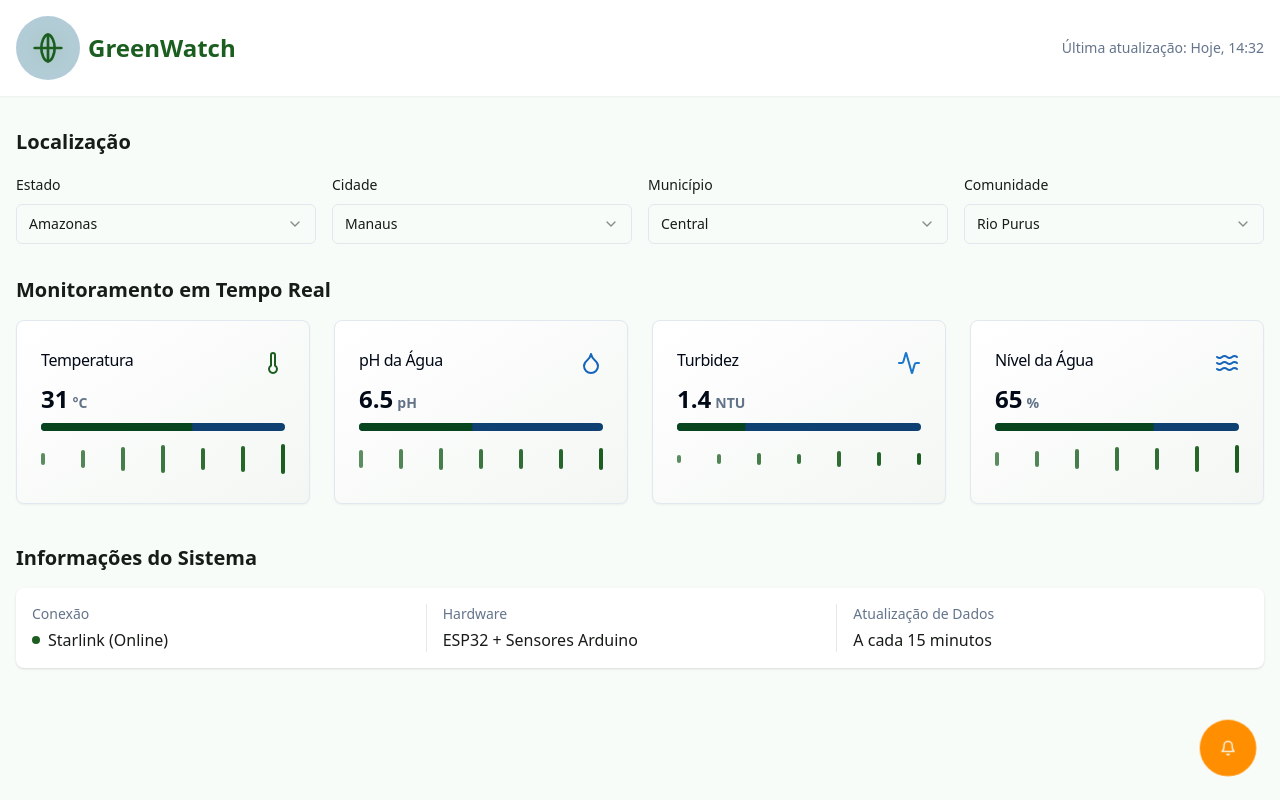
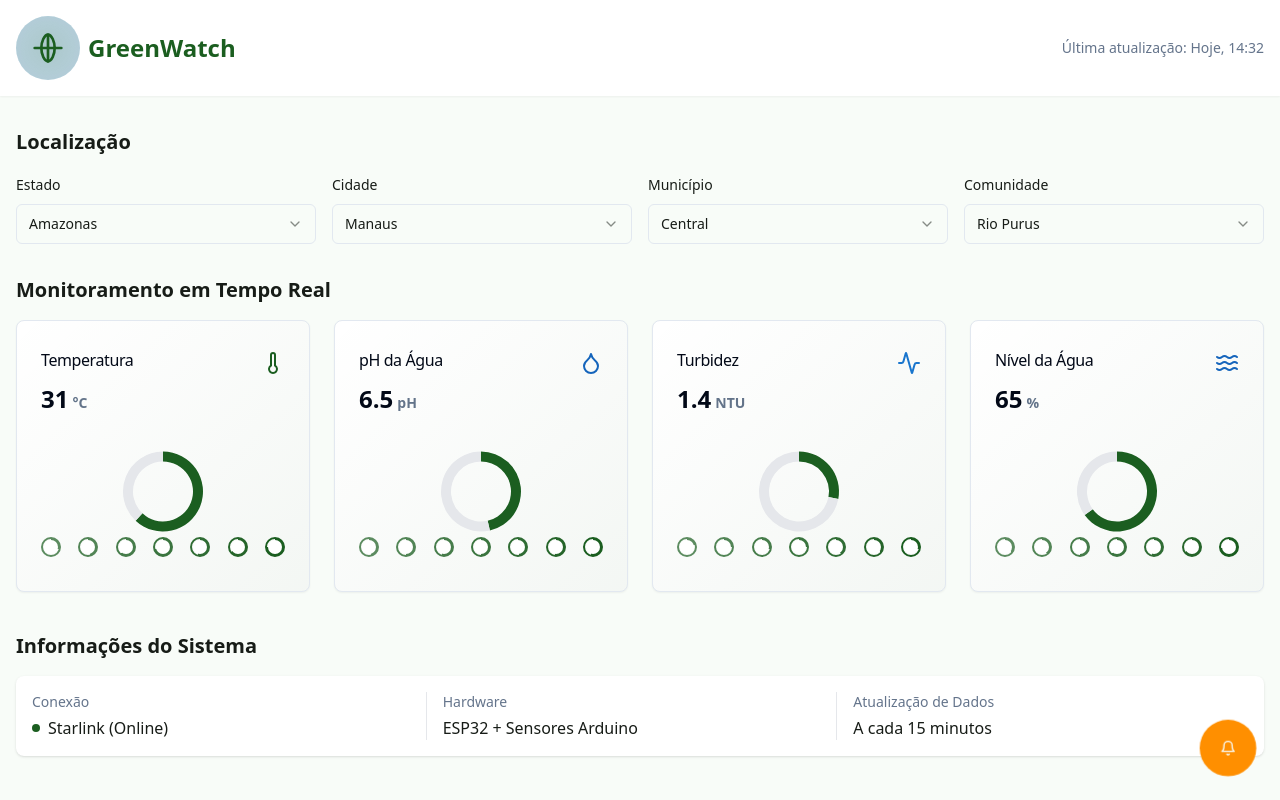
Before and after one commit to NalielleSantos/greenwatch-iot, a React (Vite) app: page /dashboard in a window 1280 px wide. Built offline with nearby package versions, Linux system fonts and the light colour scheme.

Commit message:
Refactor: Improve sensor card progress display
Refactor the sensor card to display the progress indicators in a circular format.

```diff
--- a/src/components/SensorCard.tsx
+++ b/src/components/SensorCard.tsx
@@ -2,7 +2,12 @@
 import React from 'react';
 import { Card, CardContent, CardFooter, CardHeader, CardTitle } from "@/components/ui/card";
 import { DropletIcon, Thermometer, Activity, Waves } from "lucide-react";
-import { Progress } from "@/components/ui/progress";
+import {
+  ChartContainer,
+  ChartTooltip,
+  ChartTooltipContent
+} from "@/components/ui/chart";
+import { PieChart, Pie, Cell, ResponsiveContainer } from "recharts";
 
 interface SensorCardProps {
   title: string;
@@ -31,16 +36,16 @@ const SensorCard: React.FC<SensorCardProps> = ({ title, value, unit, type, data
   const getStatusColor = () => {
     switch (type) {
       case 'temperature':
-        return Number(value) > 35 ? 'bg-amazon-orange' : 'bg-amazon-green';
+        return Number(value) > 35 ? '#FF8F00' : '#1B5E20';
       case 'ph':
         const phValue = Number(value);
-        return phValue < 6 || phValue > 8 ? 'bg-amazon-orange' : 'bg-amazon-green';
+        return phValue < 6 || phValue > 8 ? '#FF8F00' : '#1B5E20';
       case 'turbidity':
-        return Number(value) > 2 ? 'bg-amazon-orange' : 'bg-amazon-green';
+        return Number(value) > 2 ? '#FF8F00' : '#1B5E20';
       case 'waterLevel':
-        return Number(value) > 70 ? 'bg-amazon-orange' : 'bg-amazon-green';
+        return Number(value) > 70 ? '#FF8F00' : '#1B5E20';
       default:
-        return 'bg-amazon-green';
+        return '#1B5E20';
     }
   };
 
@@ -59,6 +64,18 @@ const SensorCard: React.FC<SensorCardProps> = ({ title, value, unit, type, data
     }
   };
 
+  // Convert the data array to a format suitable for the pie chart
+  const pieData = [
+    { name: 'Value', value: getProgressValue() },
+    { name: 'Remaining', value: 100 - getProgressValue() }
+  ];
+
+  // Create data for the small circular indicators
+  const circleData = data.map(value => ({
+    name: '',
+    value
+  }));
+
   return (
     <Card className="sensor-card">
       <CardHeader className="flex flex-row items-center justify-between pb-2">
@@ -72,20 +89,70 @@ const SensorCard: React.FC<SensorCardProps> = ({ title, value, unit, type, data
           {value}
           <span className="text-sm text-muted-foreground ml-1">{unit}</span>
         </div>
-        <Progress
-          value={getProgressValue()}
-          className="h-2 mt-2"
-          indicatorClassName={getStatusColor()}
-        />
+
+        <div className="w-full h-24 mt-2">
+          <ChartContainer
+            config={{
+              value: {
+                theme: {
+                  light: getStatusColor(),
+                  dark: getStatusColor()
+                }
+              },
+              remaining: {
+                theme: {
+                  light: '#e5e7eb',
+                  dark: '#374151'
+                }
+              }
+            }}
+          >
+            <PieChart>
+              <Pie
+                data={pieData}
+                cx="50%"
+                cy="50%"
+                innerRadius={30}
+                outerRadius={40}
+                startAngle={90}
+                endAngle={-270}
+                paddingAngle={0}
+                dataKey="value"
+              >
+                {pieData.map((entry, index) => (
+                  <Cell
+                    key={`cell-${index}`}
+                    fill={index === 0 ? 'var(--color-value)' : 'var(--color-remaining)'}
+                  />
+                ))}
+              </Pie>
+              <ChartTooltip
+                content={<ChartTooltipContent />}
+              />
+            </PieChart>
+          </ChartContainer>
+        </div>
       </CardContent>
       <CardFooter className="pt-0">
         <div className="flex w-full justify-between items-center h-10">
-          {data.map((item, index) => (
+          {circleData.map((item, index) => (
             <div
               key={index}
-              className={`w-1 rounded-full transition-all ${getStatusColor()}`}
-              style={{ height: `${item}%`, opacity: 0.7 + (index * 0.05) }}
-            />
+              className="relative"
+            >
+              <div
+                className="w-5 h-5 rounded-full border-2"
+                style={{
+                  borderColor: getStatusColor(),
+                  opacity: 0.7 + (index * 0.05),
+                  background: `conic-gradient(${getStatusColor()} ${item.value}%, transparent 0)`
+                }}
+              />
+              <div
+                className="absolute top-0 left-0 w-5 h-5 rounded-full bg-white"
+                style={{ transform: 'scale(0.7)' }}
+              />
+            </div>
           ))}
         </div>
       </CardFooter>
```
